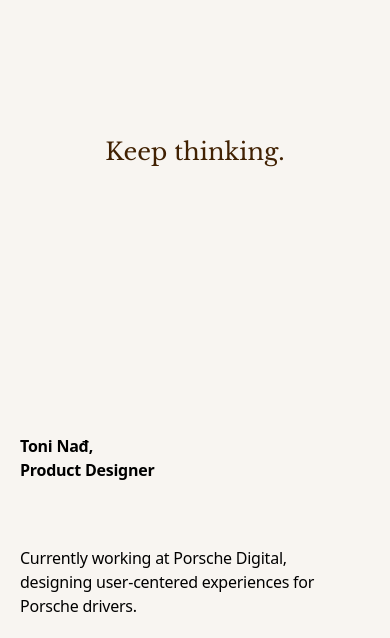
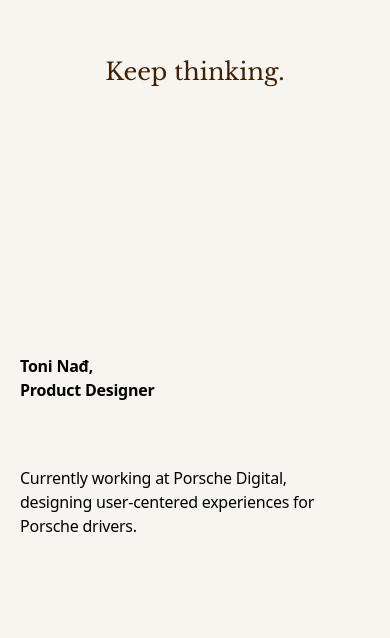
Before and after one commit to nadtonii/paper-portfolio-react, a React (Vite) app: page / in a window 390 px wide. Shown: the part 206-844 px from the top of the page. Built offline with nearby package versions, Linux system fonts and the light colour scheme; the HTML template or start-up script is replaced by a standard one.

Commit message:
Fix mobile bottom margin

```diff
--- a/src/pages/Index.tsx
+++ b/src/pages/Index.tsx
@@ -5,7 +5,7 @@ const Index = () => {
     <div className="h-screen p-5 flex items-center justify-center">
       <div className="w-full h-full flex flex-col-reverse md:flex-row items-stretch gap-8">
         {/* Text Section */}
-        <div className="flex flex-col justify-between w-full md:w-[303px] md:flex-shrink-0 md:h-full">
+        <div className="flex flex-col justify-between w-full md:w-[303px] md:flex-shrink-0 md:h-full pb-20 md:pb-0">
           <div className="flex flex-col gap-4">
             <div className="font-noto font-semibold text-base leading-[150%] tracking-[-0.015em] whitespace-pre-wrap text-portfolio-text">
               {'Toni Nađ,\nProduct Designer'}
```
